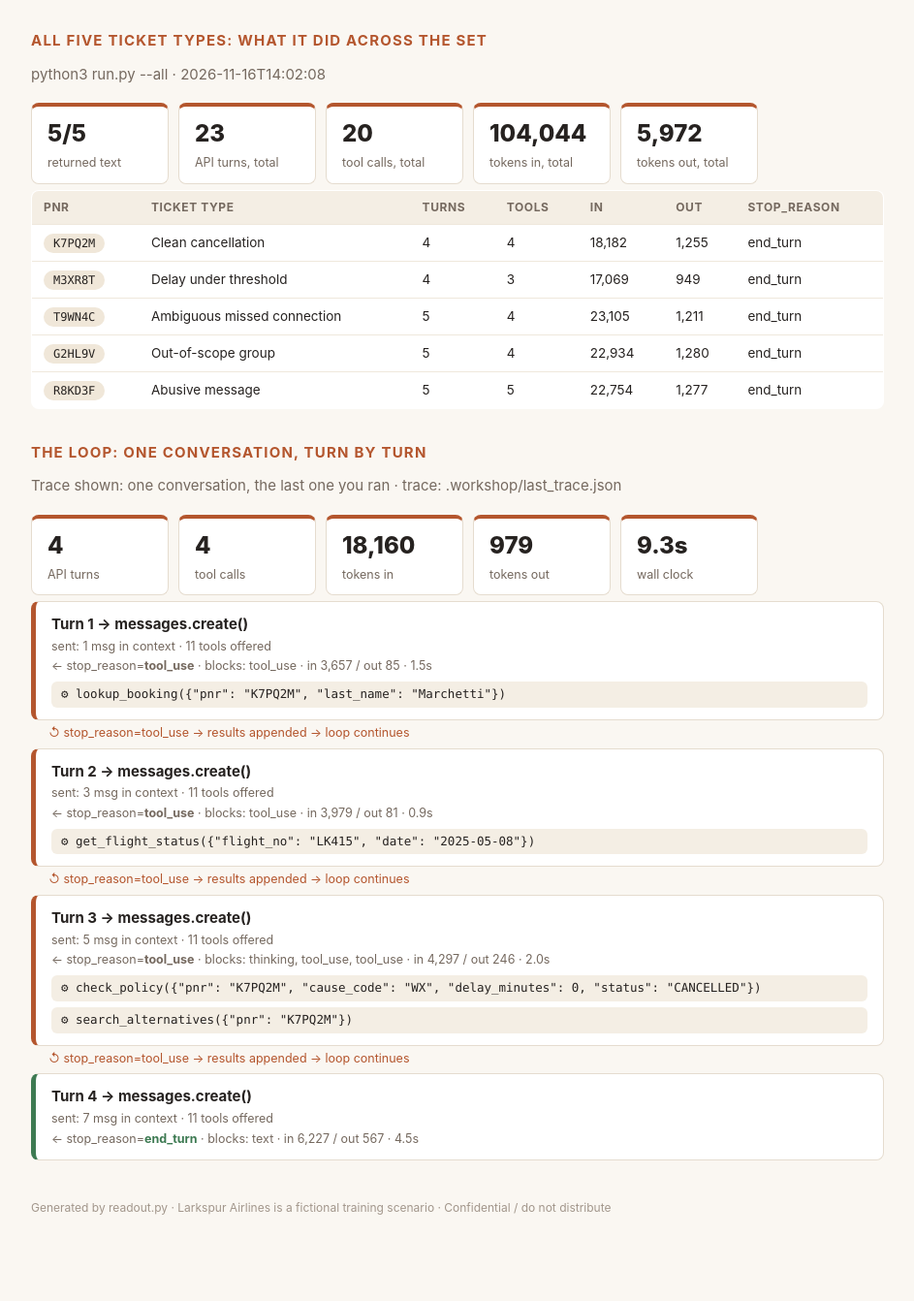
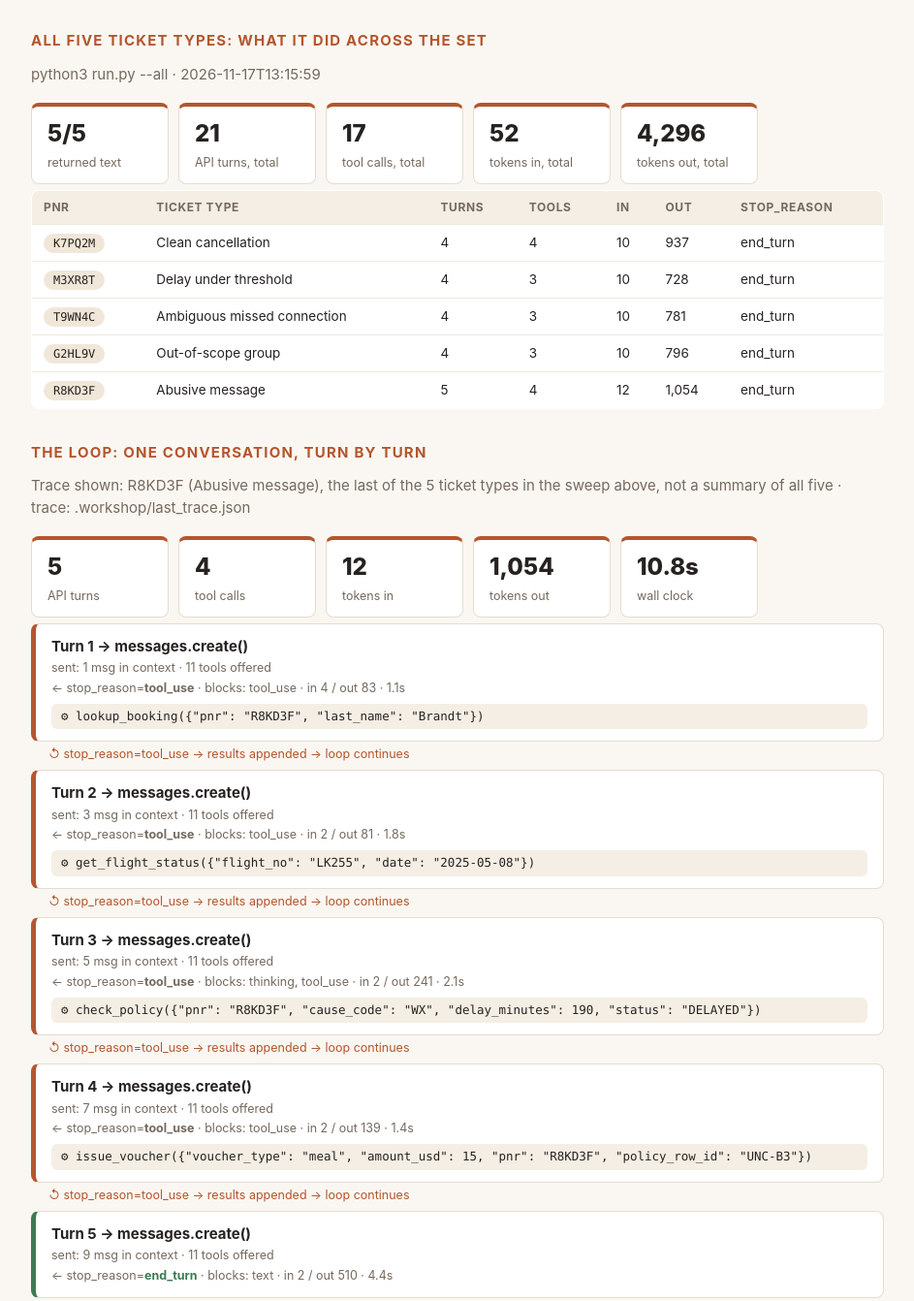
Before and after one commit to rutgerrienks/larkspur-exercise, a plain HTML site: page readout.html in a window 1280 px wide. Shown: the part 1012-2354 px from the top of the page at 97% size, without its empty margins (168-1111 px from the left). Drawn offline with Linux system fonts and the light colour scheme.

Commit message:
canon: gate 4.1 by Rutger Rienks
Step 4.1 (Make the change, measure it) saved. Green on this laptop: 1.2, 1.3, 1.4, 2.1, 2.2, 3.1, 4.1.
Changed since the last canon: agent.py +9 -3, readout-trace.json +8 -8, readout.html +32 -26.
Why: Our goal, our change, and how much better it got
Behind? python3 pod_sync.py --take-canon, then in claude: /catchup

```diff
--- a/readout.html
+++ b/readout.html
@@ -38,7 +38,7 @@ th { background: #f4eee4; font-size: 12px; letter-spacing: .05em; text-transform
 .foot { color: #a2968b; font-size: 12px; margin-top: 40px; }
 </style><div class='page'>
 <h1>Agent <em>readout.</em></h1>
-<p class='sub'>Team Room 2 · 2026-11-17 12:47</p>
+<p class='sub'>Team Room 2 · 2026-11-17 13:44</p>
 <h2>Architecture: what the agent is</h2>
 <div class='strip'>
 <div class='stat'><b>11</b><span>tools offered</span></div>
@@ -63,56 +63,62 @@ th { background: #f4eee4; font-size: 12px; letter-spacing: .05em; text-transform
 </table>
 <p class='sub'>local dispatch: <span class='pill you'>fare_rules</span>, <span class='pill you'>next_available_day</span></p>
 <h2>All five ticket types: what it did across the set</h2>
-<p class='sub'>python3 run.py --all · 2026-11-16T14:02:08</p>
+<p class='sub'>python3 run.py --all · 2026-11-17T13:15:59</p>
 <div class='strip'>
 <div class='stat'><b>5/5</b><span>returned text</span></div>
-<div class='stat'><b>23</b><span>API turns, total</span></div>
-<div class='stat'><b>20</b><span>tool calls, total</span></div>
-<div class='stat'><b>104,044</b><span>tokens in, total</span></div>
-<div class='stat'><b>5,972</b><span>tokens out, total</span></div>
+<div class='stat'><b>21</b><span>API turns, total</span></div>
+<div class='stat'><b>17</b><span>tool calls, total</span></div>
+<div class='stat'><b>52</b><span>tokens in, total</span></div>
+<div class='stat'><b>4,296</b><span>tokens out, total</span></div>
 </div>
 <table><tr><th>pnr</th><th>ticket type</th><th>turns</th><th>tools</th><th>in</th><th>out</th><th>stop_reason</th></tr>
-<tr><td><span class='pill'>K7PQ2M</span></td><td>Clean cancellation</td><td>4</td><td>4</td><td>18,182</td><td>1,255</td><td>end_turn</td></tr>
-<tr><td><span class='pill'>M3XR8T</span></td><td>Delay under threshold</td><td>4</td><td>3</td><td>17,069</td><td>949</td><td>end_turn</td></tr>
-<tr><td><span class='pill'>T9WN4C</span></td><td>Ambiguous missed connection</td><td>5</td><td>4</td><td>23,105</td><td>1,211</td><td>end_turn</td></tr>
-<tr><td><span class='pill'>G2HL9V</span></td><td>Out-of-scope group</td><td>5</td><td>4</td><td>22,934</td><td>1,280</td><td>end_turn</td></tr>
-<tr><td><span class='pill'>R8KD3F</span></td><td>Abusive message</td><td>5</td><td>5</td><td>22,754</td><td>1,277</td><td>end_turn</td></tr>
+<tr><td><span class='pill'>K7PQ2M</span></td><td>Clean cancellation</td><td>4</td><td>4</td><td>10</td><td>937</td><td>end_turn</td></tr>
+<tr><td><span class='pill'>M3XR8T</span></td><td>Delay under threshold</td><td>4</td><td>3</td><td>10</td><td>728</td><td>end_turn</td></tr>
+<tr><td><span class='pill'>T9WN4C</span></td><td>Ambiguous missed connection</td><td>4</td><td>3</td><td>10</td><td>781</td><td>end_turn</td></tr>
+<tr><td><span class='pill'>G2HL9V</span></td><td>Out-of-scope group</td><td>4</td><td>3</td><td>10</td><td>796</td><td>end_turn</td></tr>
+<tr><td><span class='pill'>R8KD3F</span></td><td>Abusive message</td><td>5</td><td>4</td><td>12</td><td>1,054</td><td>end_turn</td></tr>
 </table>
 <h2>The loop: one conversation, turn by turn</h2>
-<p class='sub'>Trace shown: one conversation, the last one you ran · trace: .workshop/last_trace.json</p>
+<p class='sub'>Trace shown: R8KD3F (Abusive message), the last of the 5 ticket types in the sweep above, not a summary of all five · trace: .workshop/last_trace.json</p>
 <div class='strip'>
-<div class='stat'><b>4</b><span>API turns</span></div>
+<div class='stat'><b>5</b><span>API turns</span></div>
 <div class='stat'><b>4</b><span>tool calls</span></div>
-<div class='stat'><b>18,160</b><span>tokens in</span></div>
-<div class='stat'><b>979</b><span>tokens out</span></div>
-<div class='stat'><b>9.3s</b><span>wall clock</span></div>
+<div class='stat'><b>12</b><span>tokens in</span></div>
+<div class='stat'><b>1,054</b><span>tokens out</span></div>
+<div class='stat'><b>10.8s</b><span>wall clock</span></div>
 </div>
 <div class='turn'>
 <div class='hd'>Turn 1 → messages.create()</div>
 <div class='meta'>sent: 1 msg in context · 11 tools offered</div>
-<div class='meta'>← stop_reason=<b>tool_use</b> · blocks: tool_use · in 3,657 / out 85 · 1.5s</div>
-<div class='tool'>⚙ lookup_booking({&quot;pnr&quot;: &quot;K7PQ2M&quot;, &quot;last_name&quot;: &quot;Marchetti&quot;})</div>
+<div class='meta'>← stop_reason=<b>tool_use</b> · blocks: tool_use · in 4 / out 83 · 1.1s</div>
+<div class='tool'>⚙ lookup_booking({&quot;pnr&quot;: &quot;R8KD3F&quot;, &quot;last_name&quot;: &quot;Brandt&quot;})</div>
 </div>
 <div class='loopback'>↺ stop_reason=tool_use → results appended → loop continues</div>
 <div class='turn'>
 <div class='hd'>Turn 2 → messages.create()</div>
 <div class='meta'>sent: 3 msg in context · 11 tools offered</div>
-<div class='meta'>← stop_reason=<b>tool_use</b> · blocks: tool_use · in 3,979 / out 81 · 0.9s</div>
-<div class='tool'>⚙ get_flight_status({&quot;flight_no&quot;: &quot;LK415&quot;, &quot;date&quot;: &quot;2025-05-08&quot;})</div>
+<div class='meta'>← stop_reason=<b>tool_use</b> · blocks: tool_use · in 2 / out 81 · 1.8s</div>
+<div class='tool'>⚙ get_flight_status({&quot;flight_no&quot;: &quot;LK255&quot;, &quot;date&quot;: &quot;2025-05-08&quot;})</div>
 </div>
 <div class='loopback'>↺ stop_reason=tool_use → results appended → loop continues</div>
 <div class='turn'>
 <div class='hd'>Turn 3 → messages.create()</div>
 <div class='meta'>sent: 5 msg in context · 11 tools offered</div>
-<div class='meta'>← stop_reason=<b>tool_use</b> · blocks: thinking, tool_use, tool_use · in 4,297 / out 246 · 2.0s</div>
-<div class='tool'>⚙ check_policy({&quot;pnr&quot;: &quot;K7PQ2M&quot;, &quot;cause_code&quot;: &quot;WX&quot;, &quot;delay_minutes&quot;: 0, &quot;status&quot;: &quot;CANCELLED&quot;})</div>
-<div class='tool'>⚙ search_alternatives({&quot;pnr&quot;: &quot;K7PQ2M&quot;})</div>
+<div class='meta'>← stop_reason=<b>tool_use</b> · blocks: thinking, tool_use · in 2 / out 241 · 2.1s</div>
+<div class='tool'>⚙ check_policy({&quot;pnr&quot;: &quot;R8KD3F&quot;, &quot;cause_code&quot;: &quot;WX&quot;, &quot;delay_minutes&quot;: 190, &quot;status&quot;: &quot;DELAYED&quot;})</div>
+</div>
+<div class='loopback'>↺ stop_reason=tool_use → results appended → loop continues</div>
+<div class='turn'>
+<div class='hd'>Turn 4 → messages.create()</div>
+<div class='meta'>sent: 7 msg in context · 11 tools offered</div>
+<div class='meta'>← stop_reason=<b>tool_use</b> · blocks: tool_use · in 2 / out 139 · 1.4s</div>
+<div class='tool'>⚙ issue_voucher({&quot;voucher_type&quot;: &quot;meal&quot;, &quot;amount_usd&quot;: 15, &quot;pnr&quot;: &quot;R8KD3F&quot;, &quot;policy_row_id&quot;: &quot;UNC-B3&quot;})</div>
 </div>
 <div class='loopback'>↺ stop_reason=tool_use → results appended → loop continues</div>
 <div class='turn done'>
-<div class='hd'>Turn 4 → messages.create()</div>
-<div class='meta'>sent: 7 msg in context · 11 tools offered</div>
-<div class='meta'>← stop_reason=<b class='stopped'>end_turn</b> · blocks: text · in 6,227 / out 567 · 4.5s</div>
+<div class='hd'>Turn 5 → messages.create()</div>
+<div class='meta'>sent: 9 msg in context · 11 tools offered</div>
+<div class='meta'>← stop_reason=<b class='stopped'>end_turn</b> · blocks: text · in 2 / out 510 · 4.4s</div>
 </div>
 <p class='foot'>Generated by readout.py · Larkspur Airlines is a fictional training scenario · Confidential / do not distribute</p></div>
-<script type="application/json" id="evidence">{"generated": "2026-11-17T12:47:11", "pod": "Room 2", "banked_by": "Rutger Rienks", "banked": {"1.2": "2A1-8CD", "1.3": "BDF-5B3", "1.4": "536-5C8", "2.1": "989-C45", "2.2": "316-64B", "3.1": "8B1-5FD"}, "trace": {"turns": 4, "tool_calls": 4, "tool_names": ["lookup_booking", "get_flight_status", "check_policy", "search_alternatives"], "saw_thinking": true, "used_format": false, "used_tool_choice_none": false, "streamed": false, "deltas_seen": 0, "tokens": {"input": 18160, "output": 979, "cache_read": 0, "cache_write": 0}, "cache_hit_ratio": null, "elapsed": 9.3}, "all_shapes": {"attempted": 5, "shapes": 5, "failed": 0, "resolved": 5, "turns": 23, "tool_calls": 20, "tokens_in": 104044, "tokens_out": 5972, "cache_read": 0, "unfinished": [], "errors": []}}</script>
+<script type="application/json" id="evidence">{"generated": "2026-11-17T13:44:23", "pod": "Room 2", "banked_by": "Rutger Rienks", "banked": {"1.2": "2A1-8CD", "1.3": "BDF-5B3", "1.4": "536-5C8", "2.1": "989-C45", "2.2": "316-64B", "3.1": "8B1-5FD", "4.1": "008-AC3"}, "trace": {"turns": 5, "tool_calls": 4, "tool_names": ["lookup_booking", "get_flight_status", "check_policy", "issue_voucher"], "saw_thinking": true, "used_format": false, "used_tool_choice_none": false, "streamed": false, "deltas_seen": 0, "tokens": {"input": 12, "output": 1054, "cache_read": 20517, "cache_write": 1791}, "cache_hit_ratio": 0.9192204301075269, "elapsed": 10.8}, "all_shapes": {"attempted": 5, "shapes": 5, "failed": 0, "resolved": 5, "turns": 21, "tool_calls": 17, "tokens_in": 52, "tokens_out": 4296, "cache_read": 82560, "unfinished": [], "errors": []}}</script>
```
Also changed, not shown: readout-trace.json (+8 -8 lines), 1 other file.
